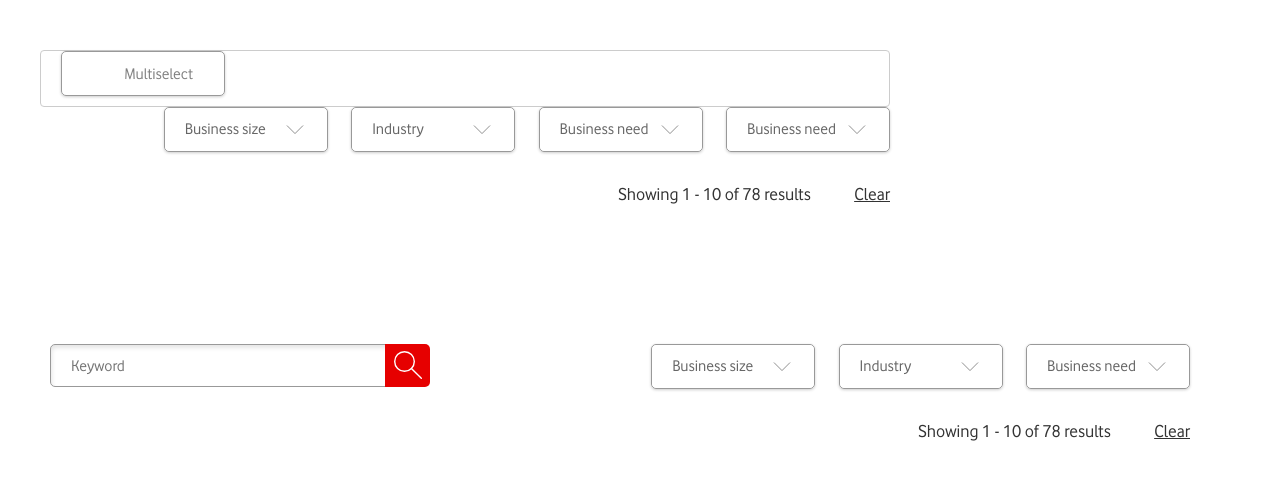
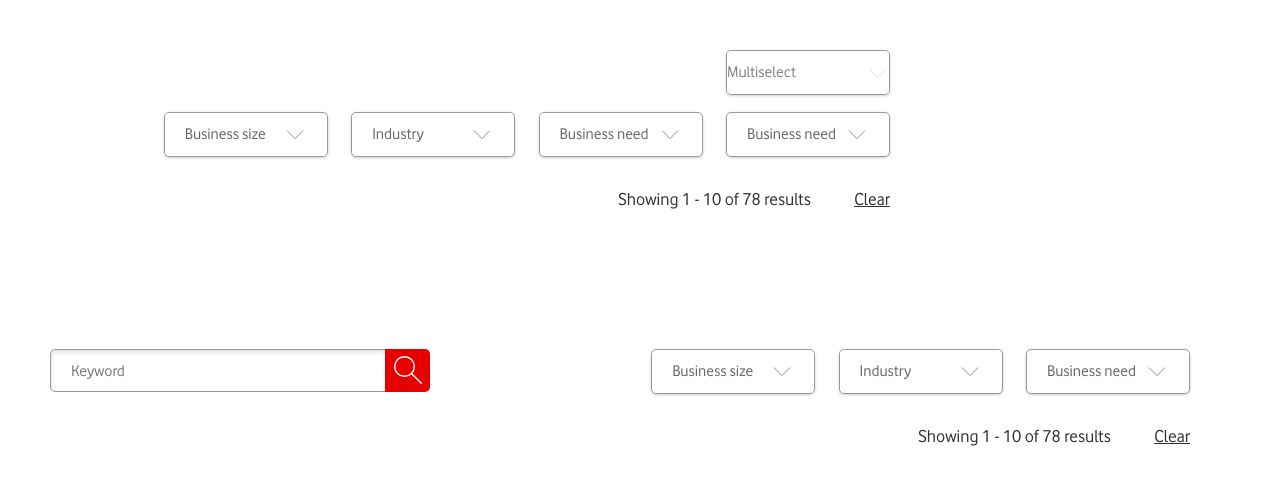
Before and after one commit to nerd-dash/react-multiselect-dropdown, a React (Create React App) app: page / in a window 1280 px wide. Shown: the top 484 px of the page. Built offline with nearby package versions, Linux system fonts and the light colour scheme.

Commit message:
work on styles

```diff
--- a/src/components/multiselect/Multiselect.jsx
+++ b/src/components/multiselect/Multiselect.jsx
@@ -36,23 +36,44 @@ const Multiselect = (props) => {
 
   const IndicatorSeparator = () => null;
 
-  const Control = ({ children, ...props }) => {
-    const style = { cursor: "pointer" };
+  const styles = {
+    control: (styles) => ({
+      ...styles,
+      display: "flex",
+      border: "none",
+      height: "100%",
+    }),
+    placeholder: (styles) => ({
+      ...styles,
+      textAlign: "left",
+      margin: 0
+    }),
+    container: (styles) => ({
+      ...styles,
+      width: "100%",
+      position: "absolute",
+      top: 0,
+      left: 0,
+      height: "100%"
+    }),
+    valueContainer: (styles) => ({
+      ...styles,
+      padding: 0
+    }),
+    dropdownIndicator: (styles) => ({
+      ...styles,
+      padding: 0
+    }),
+  }
+
 
   return (
-      <components.Control {...props}>
-        <span
-          className="form__input form__input--selectable js-article-filter-span"
-          style={style}
+    <span className="form__input form__input--selectable
+      js-article-filter-span" onClick={(e) => e.preventDefault()}
     >
-          {children}
-        </span>
-      </components.Control>
-    );
-  };
 
-  return (
       <Select
+        styles={styles}
         options={options}
         isMulti
         isSearchable={false}
@@ -61,11 +82,12 @@ const Multiselect = (props) => {
         controlShouldRenderValue={false}
         hideSelectedOptions={false}
         isClearable={false}
-      components={{ Option, DropdownIndicator, IndicatorSeparator, Control }}
+        components={{ Option, DropdownIndicator, IndicatorSeparator }}
         allowSelectAll={true}
         onChange={onChangeHandler}
         value={selectedOptions}
       />
+    </span>
   );
 };
 
```
Also changed, not shown: public/styles/framework.css. Lines whose indentation alone changed are shown as unchanged.
